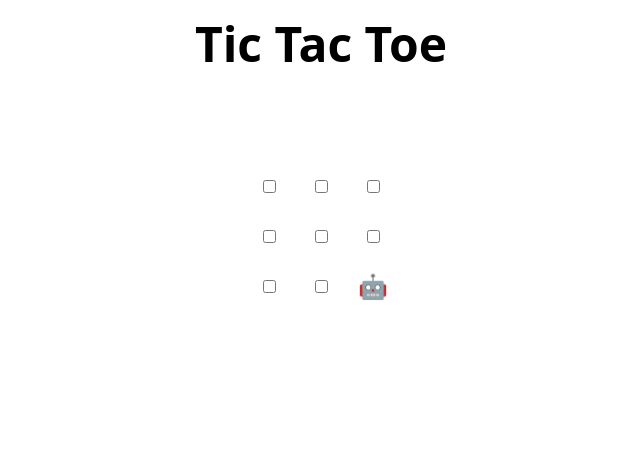
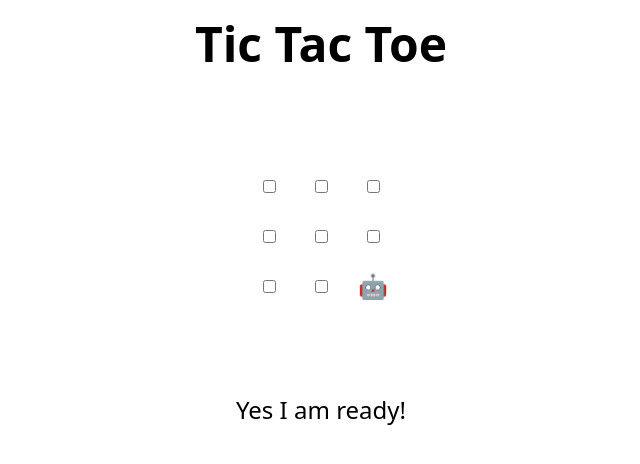
Before and after one commit to razzaq-99/MLSA_Task, a plain HTML site: page index.html in a window 1280 px wide. Shown: the whole page, without its empty margins (319-959 px from the left). Drawn offline with Linux system fonts and the light colour scheme.

Commit message:
Update index.html
Abdul Razzaq technical onboarding mlsa

```diff
--- a/index.html
+++ b/index.html
@@ -47,6 +47,7 @@
   </tr>
 </table>
 
+<p>Yes I am ready!</p>
 <h2 hidden>Game over, refresh to play again 🧑‍💻 🤖!</h2>
 
 <script>
```
